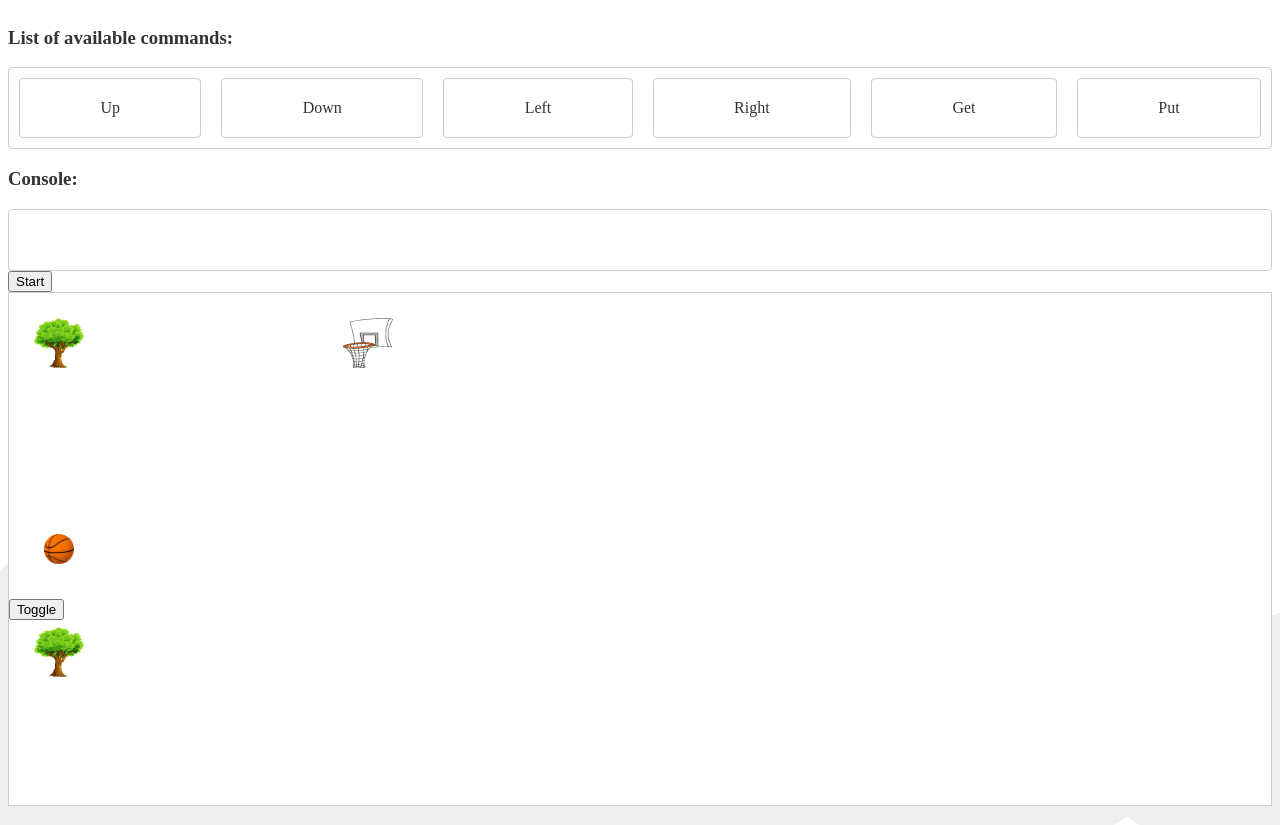
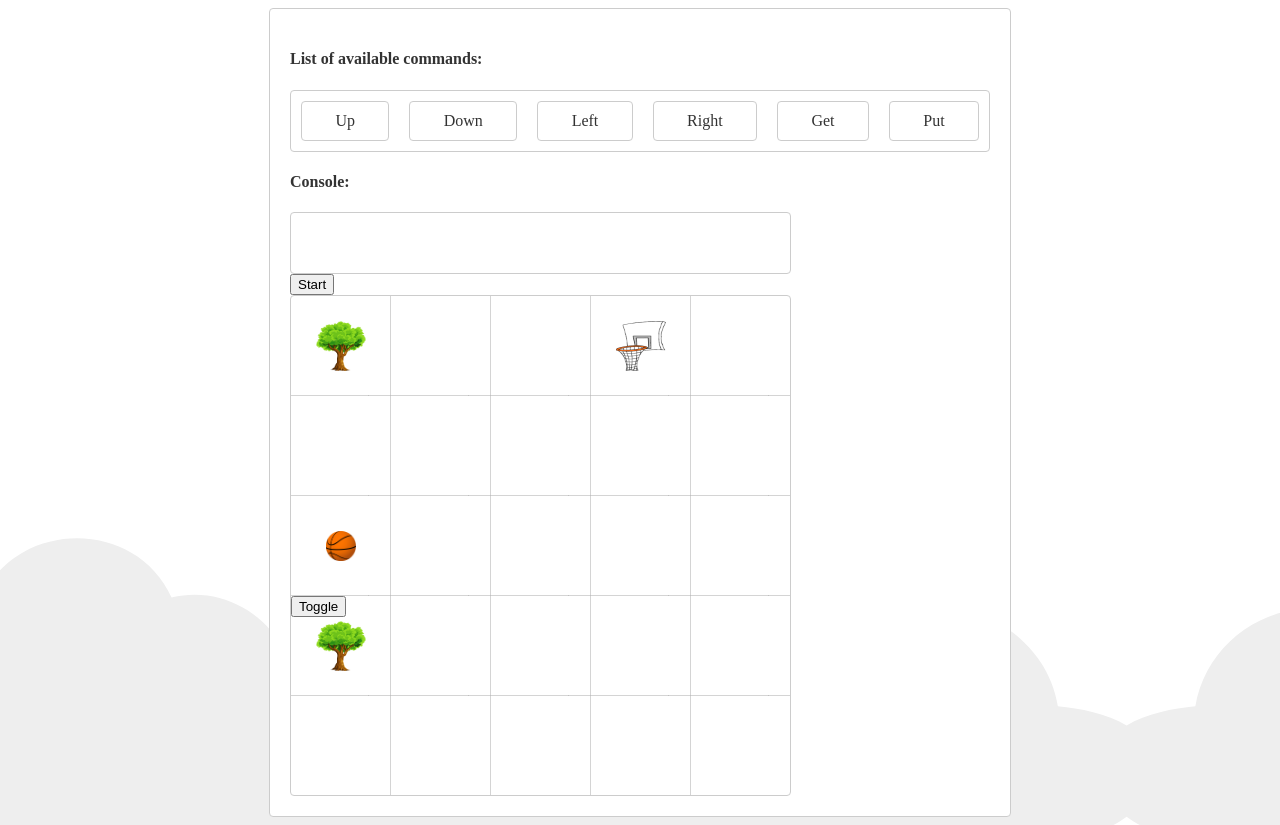
Before and after one commit to girniakolenka/basketball, an Angular app: page / in a window 1280 px wide. Built offline with nearby package versions, Linux system fonts and the light colour scheme.

Commit message:
Add background coordinate plate

```diff
--- a/src/app/app.component.html
+++ b/src/app/app.component.html
@@ -1,7 +1,8 @@
 <div class="content" role="main">
   <app-code-generator></app-code-generator>
   <app-playground></app-playground>
-  <svg id="clouds" alt="Gray Clouds Background" xmlns="http://www.w3.org/2000/svg" width="2611.084" height="485.677" viewBox="0 0 2611.084 485.677">
-    <path id="Path_39" data-name="Path 39" d="M2379.709,863.793c10-93-77-171-168-149-52-114-225-105-264,15-75,3-140,59-152,133-30,2.83-66.725,9.829-93.5,26.25-26.771-16.421-63.5-23.42-93.5-26.25-12-74-77-130-152-133-39-120-212-129-264-15-54.084-13.075-106.753,9.173-138.488,48.9-31.734-39.726-84.4-61.974-138.487-48.9-52-114-225-105-264,15a162.027,162.027,0,0,0-103.147,43.044c-30.633-45.365-87.1-72.091-145.206-58.044-52-114-225-105-264,15-75,3-140,59-152,133-53,5-127,23-130,83-2,42,35,72,70,86,49,20,106,18,157,5a165.625,165.625,0,0,0,120,0c47,94,178,113,251,33,61.112,8.015,113.854-5.72,150.492-29.764a165.62,165.62,0,0,0,110.861-3.236c47,94,178,113,251,33,31.385,4.116,60.563,2.495,86.487-3.311,25.924,5.806,55.1,7.427,86.488,3.311,73,80,204,61,251-33a165.625,165.625,0,0,0,120,0c51,13,108,15,157-5a147.188,147.188,0,0,0,33.5-18.694,147.217,147.217,0,0,0,33.5,18.694c49,20,106,18,157,5a165.625,165.625,0,0,0,120,0c47,94,178,113,251,33C2446.709,1093.793,2554.709,922.793,2379.709,863.793Z" transform="translate(142.69 -634.312)" fill="#eee"/>
-  </svg>
 </div>
+
+<svg id="clouds" xmlns="http://www.w3.org/2000/svg" width="2611.084" height="485.677" viewBox="0 0 2611.084 485.677">
+  <path id="Path_39" data-name="Path 39" d="M2379.709,863.793c10-93-77-171-168-149-52-114-225-105-264,15-75,3-140,59-152,133-30,2.83-66.725,9.829-93.5,26.25-26.771-16.421-63.5-23.42-93.5-26.25-12-74-77-130-152-133-39-120-212-129-264-15-54.084-13.075-106.753,9.173-138.488,48.9-31.734-39.726-84.4-61.974-138.487-48.9-52-114-225-105-264,15a162.027,162.027,0,0,0-103.147,43.044c-30.633-45.365-87.1-72.091-145.206-58.044-52-114-225-105-264,15-75,3-140,59-152,133-53,5-127,23-130,83-2,42,35,72,70,86,49,20,106,18,157,5a165.625,165.625,0,0,0,120,0c47,94,178,113,251,33,61.112,8.015,113.854-5.72,150.492-29.764a165.62,165.62,0,0,0,110.861-3.236c47,94,178,113,251,33,31.385,4.116,60.563,2.495,86.487-3.311,25.924,5.806,55.1,7.427,86.488,3.311,73,80,204,61,251-33a165.625,165.625,0,0,0,120,0c51,13,108,15,157-5a147.188,147.188,0,0,0,33.5-18.694,147.217,147.217,0,0,0,33.5,18.694c49,20,106,18,157,5a165.625,165.625,0,0,0,120,0c47,94,178,113,251,33C2446.709,1093.793,2554.709,922.793,2379.709,863.793Z" transform="translate(142.69 -634.312)" fill="#eee"/>
+</svg>
--- a/src/app/app.component.scss
+++ b/src/app/app.component.scss
@@ -5,12 +5,13 @@
 
   .content {
     display: flex;
-    justify-content: center;
     flex-direction: column;
-
-    & > div {
-
-    }
+    width: 700px;
+    margin: auto;
+    background-color: #ffffff;
+    border: 1px solid #ccc;
+    border-radius: 4px;
+    padding: 20px;
   }
 }
 
--- a/src/app/code-generator/code-generator.component.html
+++ b/src/app/code-generator/code-generator.component.html
@@ -1,6 +1,6 @@
 <div class="container">
   <div>
-    <h3>List of available commands:</h3>
+    <h4>List of available commands:</h4>
     <div
       cdkDropList
       cdkDropListSortingDisabled
@@ -14,7 +14,7 @@
   </div>
 
   <div>
-    <h3>Console:</h3>
+    <h4>Console:</h4>
     <div class="console-area">
       <div
         cdkDropList
@@ -23,7 +23,7 @@
         [cdkDropListConnectedTo]="commandsList"
         (cdkDropListDropped)="onDrop($event)"
         #consoleList="cdkDropList"
-        class="list" >
+        class="list vertical-list" >
         <div class="list-item" *ngFor="let item of consoleCommands; let i=index;" cdkDrag>
           <div>{{item.name}} <span (click)="delete(i)"> x </span></div>
         </div>
--- a/src/app/code-generator/code-generator.component.scss
+++ b/src/app/code-generator/code-generator.component.scss
@@ -24,7 +24,7 @@ $text-align: center;
 
       .list-item {
         @extend %item;
-        padding: 20px 10px;
+        padding: 10px;
         flex-grow: 1;
         margin: 10px;
         border: $border;
@@ -34,6 +34,9 @@ $text-align: center;
         display: flex;
         flex-flow: row nowrap;
         justify-content: space-between;
+      }
+      &.vertical-list {
+        width: 499px;
       }
     }
   }
--- a/src/app/playground/playground.component.html
+++ b/src/app/playground/playground.component.html
@@ -1,5 +1,7 @@
-<app-ball [ngStyle]="randomStyles.ball"></app-ball>
-<app-basket [ngStyle]="randomStyles.basket"></app-basket>
-<ng-container *ngFor="let barrier of randomStyles.barriers">
-  <app-barrier [ngStyle]="barrier"></app-barrier>
-</ng-container>
+<div class="container">
+  <app-ball [ngStyle]="randomStyles.ball"></app-ball>
+  <app-basket [ngStyle]="randomStyles.basket"></app-basket>
+  <ng-container *ngFor="let barrier of randomStyles.barriers">
+    <app-barrier [ngStyle]="barrier"></app-barrier>
+  </ng-container>
+</div>
--- a/src/app/playground/playground.component.scss
+++ b/src/app/playground/playground.component.scss
@@ -2,10 +2,16 @@ $amount: 5;
 $size: 100px;
 
 :host {
-  display: grid;
-  grid-template-columns: repeat($amount, $size);
-  grid-template-rows: repeat($amount, $size);
-  border: 1px solid #ccc;
-  grid-gap: 3px;
-  background-color: #ffffff;
+  .container{
+    display: grid;
+    grid-template-columns: repeat($amount, $size);
+    grid-template-rows: repeat($amount, $size);
+    border: 1px solid #ccc;
+    border-radius: 4px;
+    background: url("./../../assets/background.png");
+    background-repeat: repeat;
+    background-size: 100px 100px;
+    width: 499px;
+    height: 499px;
+  }
 }
```
Also changed, not shown: src/assets/background.png (added).
